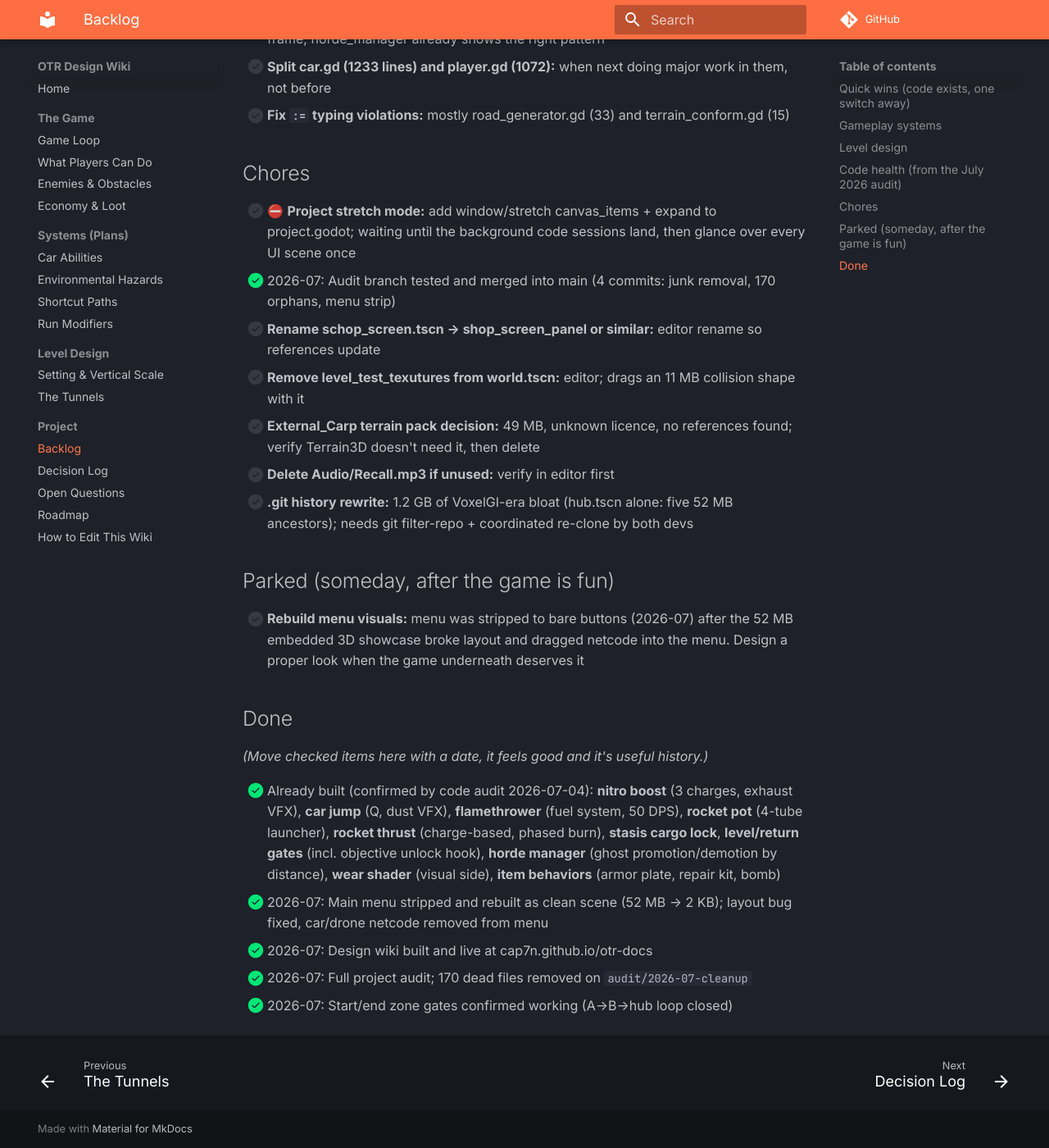
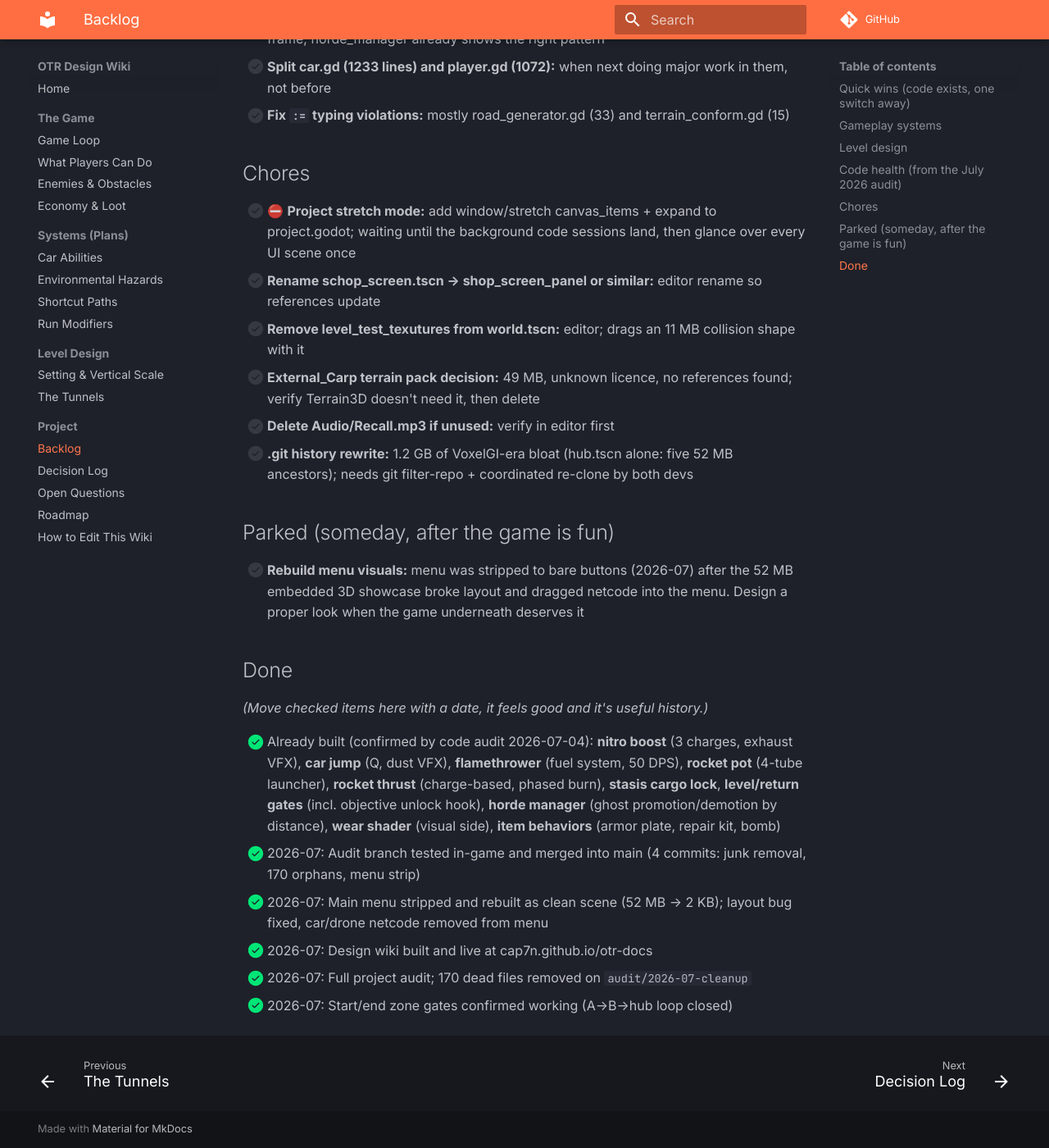
Before and after one commit to cap7n/otr-docs, an MkDocs documentation site: the page built from docs/project/backlog.md, in a window 1280 px wide and 1400 px high, scrolled down 2031 px. Shown: the whole window at 82% size. Built offline with MkDocs 1.6.1 and Material for MkDocs 9.7.7, drawn with Linux system fonts in a browser that asks for light colours; comment, search, counter and statistics services are not loaded; some of the changed lines change nothing that is shown.

Commit message:
Backlog: move merged-branch item to Done section

```diff
--- a/docs/project/backlog.md
+++ b/docs/project/backlog.md
@@ -47,7 +47,6 @@
 ## Chores
 
 - [ ] ⛔ **Project stretch mode:** add window/stretch canvas_items + expand to project.godot; waiting until the background code sessions land, then glance over every UI scene once
-- [x] 2026-07: Audit branch tested and merged into main (4 commits: junk removal, 170 orphans, menu strip)
 - [ ] **Rename schop_screen.tscn → shop_screen_panel or similar:** editor rename so references update
 - [ ] **Remove level_test_texutures from world.tscn:** editor; drags an 11 MB collision shape with it
 - [ ] **External_Carp terrain pack decision:** 49 MB, unknown licence, no references found; verify Terrain3D doesn't need it, then delete
@@ -63,6 +62,7 @@
 *(Move checked items here with a date, it feels good and it's useful history.)*
 
 - [x] Already built (confirmed by code audit 2026-07-04): **nitro boost** (3 charges, exhaust VFX), **car jump** (Q, dust VFX), **flamethrower** (fuel system, 50 DPS), **rocket pot** (4-tube launcher), **rocket thrust** (charge-based, phased burn), **stasis cargo lock**, **level/return gates** (incl. objective unlock hook), **horde manager** (ghost promotion/demotion by distance), **wear shader** (visual side), **item behaviors** (armor plate, repair kit, bomb)
+- [x] 2026-07: Audit branch tested in-game and merged into main (4 commits: junk removal, 170 orphans, menu strip)
 - [x] 2026-07: Main menu stripped and rebuilt as clean scene (52 MB → 2 KB); layout bug fixed, car/drone netcode removed from menu
 - [x] 2026-07: Design wiki built and live at cap7n.github.io/otr-docs
 - [x] 2026-07: Full project audit; 170 dead files removed on `audit/2026-07-cleanup`
```
